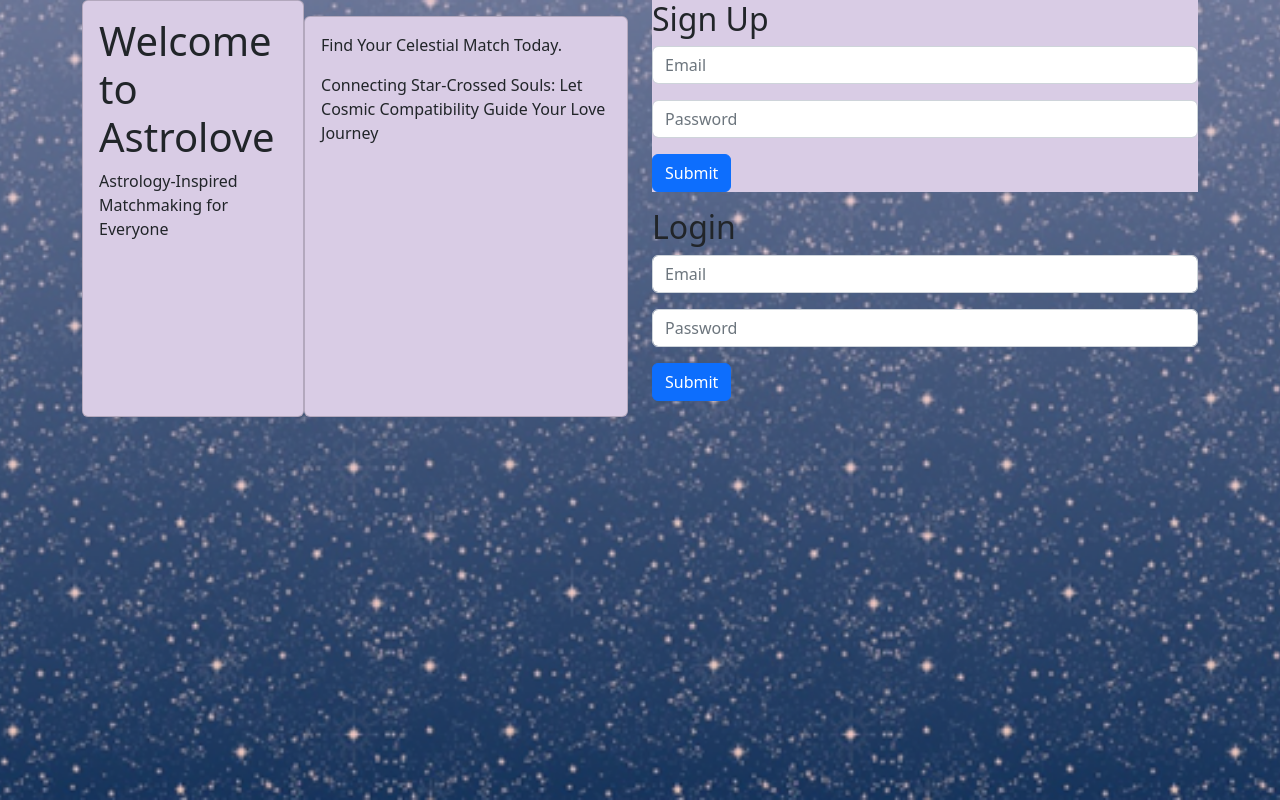
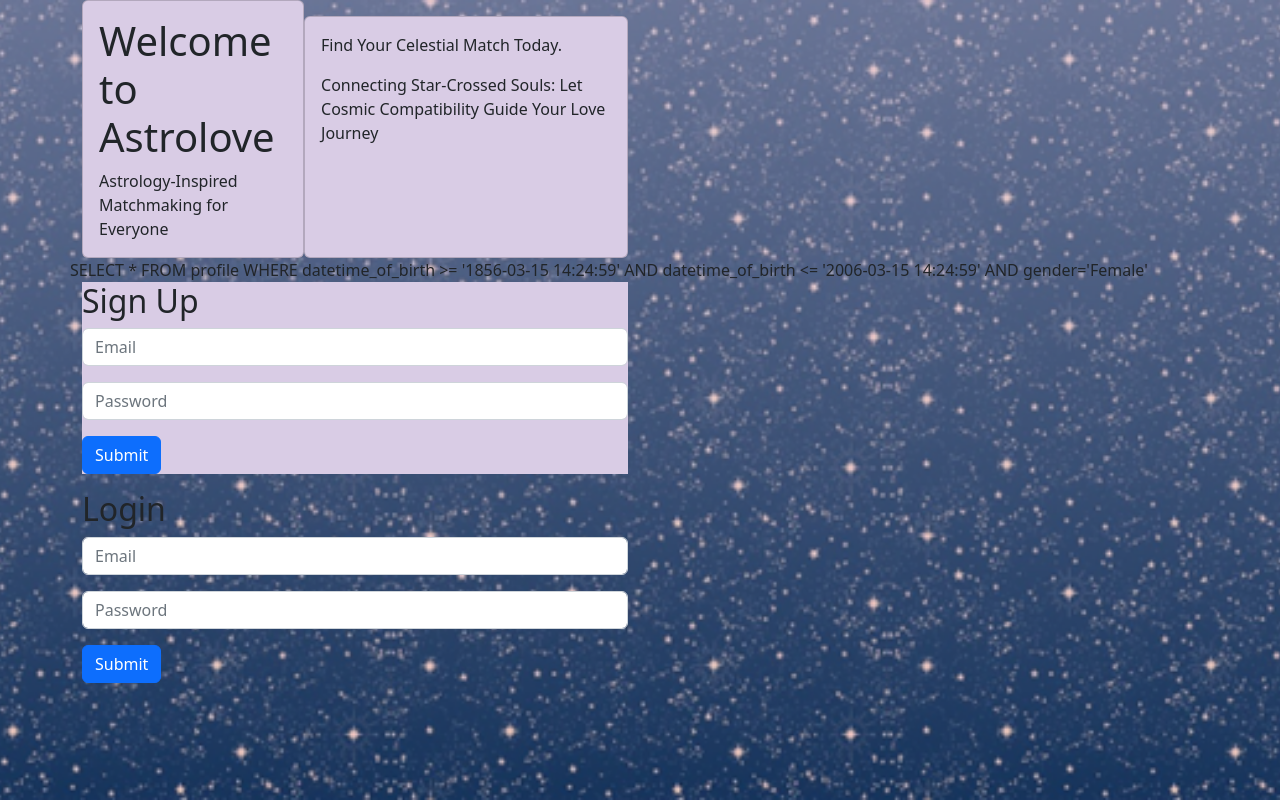
Before and after one commit to callum-4/Dating_Website, a PHP site: page / in a window 1280 px wide. Run offline with PHP 8.4, Linux system fonts and the light colour scheme; tables that the repository leaves empty hold one stand-in row (values such as "Sample post").

Commit message:
sql query to pull potential matches working

```diff
--- a/src/Model/MatchMaker.php
+++ b/src/Model/MatchMaker.php
@@ -1,5 +1,6 @@
 <?php
-include "Profile.php";
+require "Profile.php";
+require "Seeking.php";
 class MatchMaker{
 
     public function createMatchScore(
@@ -22,7 +23,19 @@
         return $SIGN_MATCH_SCORES[$signsPair];
     }
 
-    /*public function generatePotentialMatches(Profile $profile, Seeking $seeking){
+    public function generatePotentialMatches(Profile $profile, Seeking $seeking){
+        $seekingGender = $seeking->getGender();
+        $now = new DateTime();
+        $minIntreval = DateInterval::createFromDateString($seeking->getMinAge() . " year");
+        $maxIntreval = DateInterval::createFromDateString($seeking->getMaxAge() . " year");
+        $minAgeDOB = $now->sub($minIntreval)->format('Y-m-d H:i:s');
+        $maxAgeDOB = $now->sub($maxIntreval)->format('Y-m-d H:i:s');
 
-    }*/
+        $selectingGender = '';
+        if($seekingGender != 'No preference'){
+            $selectingGender = " AND gender='$seekingGender'";
+        }
+        $getProfilesSQL = "SELECT * FROM profile WHERE datetime_of_birth >= '$maxAgeDOB' AND datetime_of_birth <= '$minAgeDOB'$selectingGender";
+        echo $getProfilesSQL;
+    }
 }
--- a/src/Model/Profile.php
+++ b/src/Model/Profile.php
@@ -92,4 +92,3 @@
 
     }
 }
-?>
--- a/src/Model/Seeking.php
+++ b/src/Model/Seeking.php
@@ -3,15 +3,13 @@
 class Seeking {
     private $minAge;
     private $maxAge;
-    private $interests;
-    private $relationshipType;
+    private $gender;
 
     // Constructor
-    public function __construct($minAge, $maxAge, $interests, $relationshipType) {
+    public function __construct($minAge, $maxAge, $gender) {
         $this->minAge = $minAge;
         $this->maxAge = $maxAge;
-        $this->interests = $interests;
-        $this->relationshipType = $relationshipType;
+        $this->gender = $gender;
     }
 
     // Getters and setters
@@ -31,23 +29,16 @@
         $this->maxAge = $maxAge;
     }
 
-    public function getInterests() {
-        return $this->interests;
+    public function getGender() {
+        return $this->gender;
     }
 
-    public function setInterests($interests) {
-        $this->interests = $interests;
-    }
-
-    public function getRelationshipType() {
-        return $this->relationshipType;
-    }
-
-    public function setRelationshipType($relationshipType) {
-        $this->relationshipType = $relationshipType;
+    public function setgGnder($gender) {
+        $this->gender = $gender;
     }
 
 }
+/*
 // Define compatibility messages for each zodiac pairing
 $compatibilityMessages = array(
     "aries" => array(
@@ -162,7 +153,7 @@
     echo $compatibilityMessages[$input2][$input1];
 } else {
     echo "Invalid zodiac signs or no compatibility message found for the provided signs.";
-}
+}*/
 
 
 ?>
--- a/src/View/profileInput.php
+++ b/src/View/profileInput.php
@@ -24,10 +24,10 @@
             <br>
             Please choose what type of profiles you would like to see:
             <br>
-            <input type="radio" id="women" name="preferredSex" value="Women">
+            <input type="radio" id="women" name="preferredSex" value="Female">
             <label for="women">Women</label>
             <br>
-            <input type="radio" id="men" name="preferredSex" value="Men">
+            <input type="radio" id="men" name="preferredSex" value="Male">
             <label for="men">Men</label>
             <br>
             <input type="radio" id="noPreference" name="preferredSex" value="No preference">
--- a/src/index.php
+++ b/src/index.php
@@ -23,7 +23,7 @@
         </div>
  <?php
       include "Controller/console.php";
-
+      require "Model/MatchMaker.php";
 	try{
         $conn = mysqli_connect("localhost", "callum", "test123","dating website");
         $validation_error = "";
@@ -31,6 +31,12 @@
         $result = mysqli_query($conn, $getAllQuery);
         $users = mysqli_fetch_all($result, MYSQLI_ASSOC);
         mysqli_free_result($result);
+        $matcher = new MatchMaker();
+        $DOB = new DateTime("2000-1-1");
+        $p = new Profile("1","a@b","Male","a",$DOB,"desc","a,b,c","null");
+        $s = new Seeking(18,150, "Female");
+
+        echo $matcher->generatePotentialMatches($p, $s);
     }catch(Exception $e){
         error_log("Error: ". $e->getMessage());
     }
```
Lines whose indentation alone changed are shown as unchanged.
